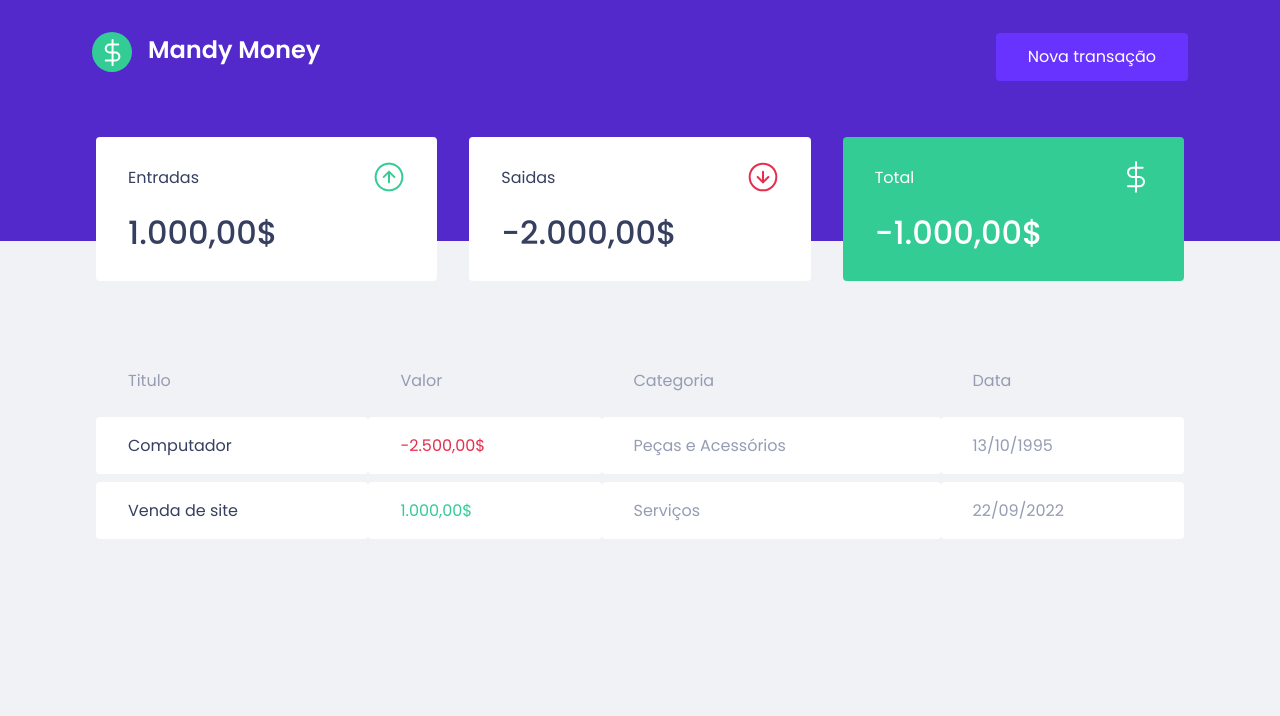
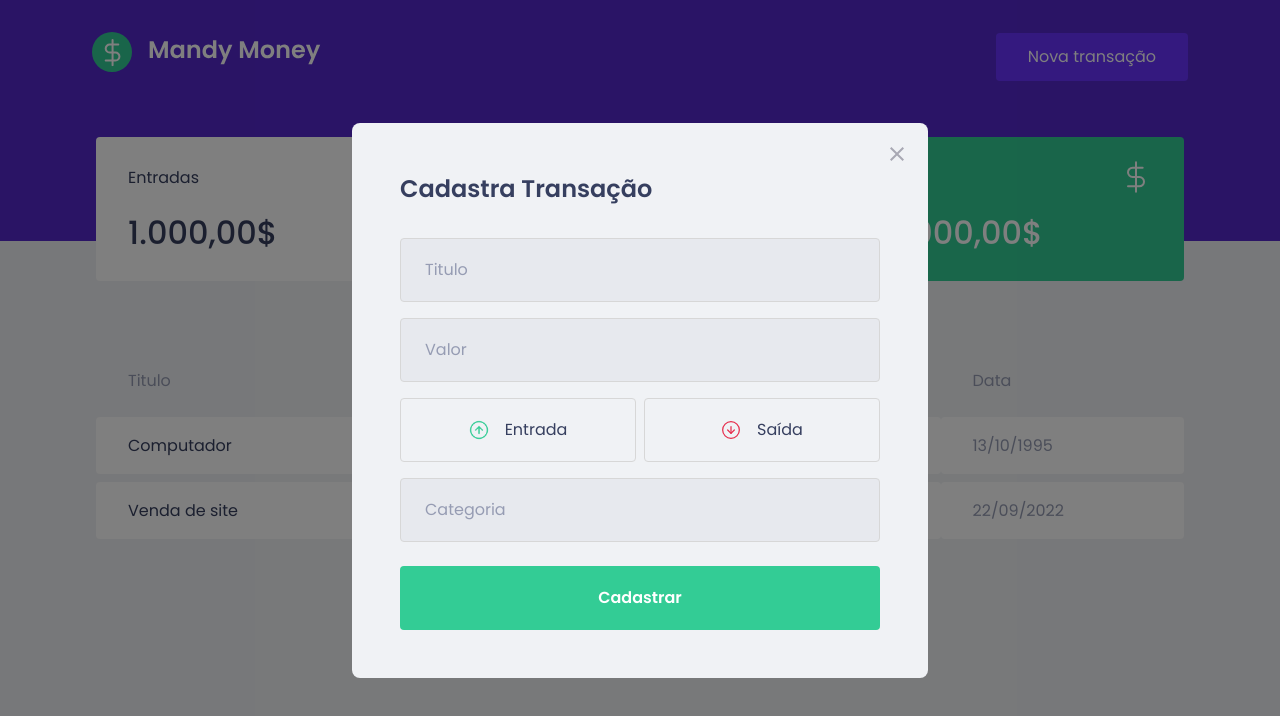
Before and after one commit to matheusmfl/MandyMoney, a React (Create React App) app: page / in a window 1280 px wide. Both pictures are taken after a click on the button "Nova transação". Shown: the top 716 px of the page. Built offline with nearby package versions, Linux system fonts and the light colour scheme; no server answers; what miragejs would draw is missing.

Commit message:
Foi criado o Modal e sua estilização porém ainda falta a funcionalidade

```diff
--- a/package.json
+++ b/package.json
@@ -5,8 +5,10 @@
   "dependencies": {
     "axios": "^0.27.2",
     "miragejs": "^0.1.45",
+    "polished": "^4.2.2",
     "react": "^18.2.0",
     "react-dom": "^18.2.0",
+    "react-modal": "^3.15.1",
     "react-scripts": "5.0.1",
     "web-vitals": "^2.1.0"
   },
@@ -18,6 +20,7 @@
     "@types/node": "^16.7.13",
     "@types/react": "^18.0.0",
     "@types/react-dom": "^18.0.0",
+    "@types/react-modal": "^3.13.1",
     "typescript": "^4.4.2"
   },
   "scripts": {
--- a/src/App.tsx
+++ b/src/App.tsx
@@ -2,14 +2,31 @@
 import { Dashboard } from './components/Dashboard';
 import { Header } from './components/Header';
 import { GlobalStyle } from './styles/global';
+import Modal from 'react-modal'
+import { useState } from 'react';
+import { NewTransactionModal } from './components/NewTransactionModal';
+
+Modal.setAppElement('#root')
+export function App() {
+  const [isNewTransactionModalOpen, setIsNewTransactionModalOpen] = useState(false)
+
+  function handleOpenNewTransactionModal(){ // essa é a função que abre o Modal
+      setIsNewTransactionModalOpen(true)
+  }
+
+  function handleCloseNewTransactionModal(){ // função que fecha o Modal
+      setIsNewTransactionModalOpen(false)
+  }
 
 
 
-export function App() {
   return (
+
     <>
-      <Header/>
+      <Header onOpenTransactionModal={handleOpenNewTransactionModal}/>
       <Dashboard/>
+      <NewTransactionModal isOpen={isNewTransactionModalOpen} onRequestClose={handleCloseNewTransactionModal}/>
+
       <GlobalStyle/>
     </>
   );
--- a/src/components/Header/index.tsx
+++ b/src/components/Header/index.tsx
@@ -1,15 +1,24 @@
+
 import logoImg from '../../assets/logoMandyMoney.svg'
 import { Container, Content } from './styles'
 
-export function Header() {
+
+interface propsHeader {
+    onOpenTransactionModal: () => void
+} // essa função está no APP tsx, então criei uma props, que vai receber a função lá no APP
+// Eu falo que a função: () => void é do tipo vazia
+
+export function Header({onOpenTransactionModal}: propsHeader) { // aqui eu desestruturei a Props para receber somente a function
     return (
         <Container>
             <Content>
             <img src={logoImg} alt="dt money" />
-            <button type="submit">
+
+            <button type="submit" onClick={onOpenTransactionModal}/*esse botão abre o MODAL*/>
                 Nova transação
             </button>
             </Content>
+
         </Container>
     )
 }
--- /dev/null
+++ b/src/components/NewTransactionModal/index.tsx
@@ -0,0 +1,55 @@
+import Modal from 'react-modal'
+import { Container, TransactionTypeContainer } from './style'
+import closeModal from '../../assets/xFechar.svg'
+import IncomeImage from '../../assets/Entradas.png'
+import OutcomeImage from '../../assets/Saídas.svg'
+
+interface newTransactionModalProps {
+    isOpen: boolean,
+    onRequestClose: () => void
+}
+
+export function NewTransactionModal({isOpen, onRequestClose}: newTransactionModalProps){
+    return(
+        //a estilização desse MODAL está no GlobalStyle
+        <Modal
+        isOpen={isOpen}
+        onRequestClose={onRequestClose}
+        overlayClassName='react-modal-overlay' /*Aqui eu estou dando uma classe pro modal, especifico para o overlay ou parte escura ou deslecionada pelo MODAL, vide documentacao*/
+        className='react-modal-content' /*Aqui estou dando uma classe para o conteudo do Modal para poder estilizar, vide documentação React Modal */>
+
+            <button
+            type='button'
+            onClick={onRequestClose}
+            className="button-close-modal">
+
+            <img src={closeModal} alt="Botão de fechar formulário" />
+            </button>
+    <Container>
+
+        <h2>Cadastra Transação</h2>
+        <input placeholder='Titulo' />
+
+        <input placeholder='Valor' type='number'/>
+        <TransactionTypeContainer>
+
+            <button type='button'>
+                <img src={IncomeImage} alt="Imagem de Setinha Verde apontando para cima" />
+                <span>Entrada</span>
+            </button>
+
+            <button type='button'>
+                <img src={OutcomeImage} alt="Imagem de Setinha Vermelha apontando para baixo" />
+                <span>Saída</span>
+            </button>
+
+        </TransactionTypeContainer>
+        <input placeholder='Categoria' />
+        <button type="submit">
+            Cadastrar
+        </button>
+    </Container>
+
+        </Modal>
+    )
+}
--- /dev/null
+++ b/src/components/NewTransactionModal/style.ts
@@ -0,0 +1,82 @@
+import styled from "styled-components";
+import {darken} from 'polished'
+
+export const Container = styled.form`
+    h2{
+        color: var(--text-title);
+        font-size: 1.5rem;
+        margin-bottom: 2rem;
+    }
+
+    input{
+        width: 100%;
+        padding: 0 1.5rem;
+        height: 4rem;
+        border-radius: 0.25rem;
+        border: 1px solid #d7d7d7;
+        font-weight: 400;
+        font-size: 1rem;
+        background: #e7e9ee;
+
+        &::placeholder{
+            color:var(--text-body)
+        }
+
+        & + input {
+            margin-top: 1rem;
+        }
+    }
+
+    button[type='submit'] {
+        width: 100%;
+        padding: 0 1.5rem;
+        height: 4rem;
+        background: var(--green);
+        color: #fff;
+        border-radius: 0.25rem;
+        border: 0;
+        font-size: 1rem;
+        margin-top: 1.5rem;
+        font-weight: 600;
+        transition: filter 0.2s;
+        &:hover{
+        filter: brightness(0.9);
+        }
+    }
+
+`
+
+export const TransactionTypeContainer = styled.div`
+    margin: 1rem 0;
+    display: grid;
+    grid-template-columns: 1fr 1fr;
+    gap: 0.5rem;
+
+    button{
+        height: 4rem;
+        border: 1px solid #d7d7d7;
+        border-radius: 0.25rem;
+
+        background: transparent;
+
+        display: flex;
+        align-items: center;
+        justify-content: center;
+
+        transition: border-color 0.2s;
+        &:hover{
+            border-color: ${darken(0.1, '#d7d7d7')};
+        }
+        img{
+            height: 20px;
+            width: 20px;
+        }
+        span{
+            display: inline-block;
+            margin-left: 1rem;
+            font-size: 1rem;
+            color: var(--text-title);
+        }
+    }
+
+`
--- a/src/styles/global.ts
+++ b/src/styles/global.ts
@@ -57,6 +57,44 @@ export const GlobalStyle = createGlobalStyle`
     h1 , h2, h3, h4, h5, h6, strong {
         font-weight: 600;
     }
+    //estilizando os Modals
+    .react-modal-content{
+        width: 100%;
+        max-width: 576px;
+        background: var(--background);
+        padding: 3rem;
+        position: relative; // esse position serve para posicionar o botão de fechar do Modal, para que ele não va pro canto da tela
+        border-radius: 0.5rem;
 
 
+    }
+
+
+    .react-modal-overlay{
+        background: rgba(0,0,0,0.5);
+        position: fixed; //esse position fixed é pra caso a tela Scrolle, o overlay não se perca
+        top:0;
+        bottom:0;
+        right:0;
+        left:0;
+        // o 0 em todas as direções quer dizer que vai ocupar tudo
+
+        display: flex;
+        align-items: center;
+        justify-content: center;
+    }
+
+    .button-close-modal{
+        position: absolute;
+        right: 1.5rem;
+        top: 1.5rem;
+        border: 0;
+        background: transparent;
+
+        transition: filter 0.2s;
+        &:hover{
+            filter: brightness(0.8)
+        }
+    }
+
 `
```
Also changed, not shown: 1 other file (tests, documents, lock files or other folders).
